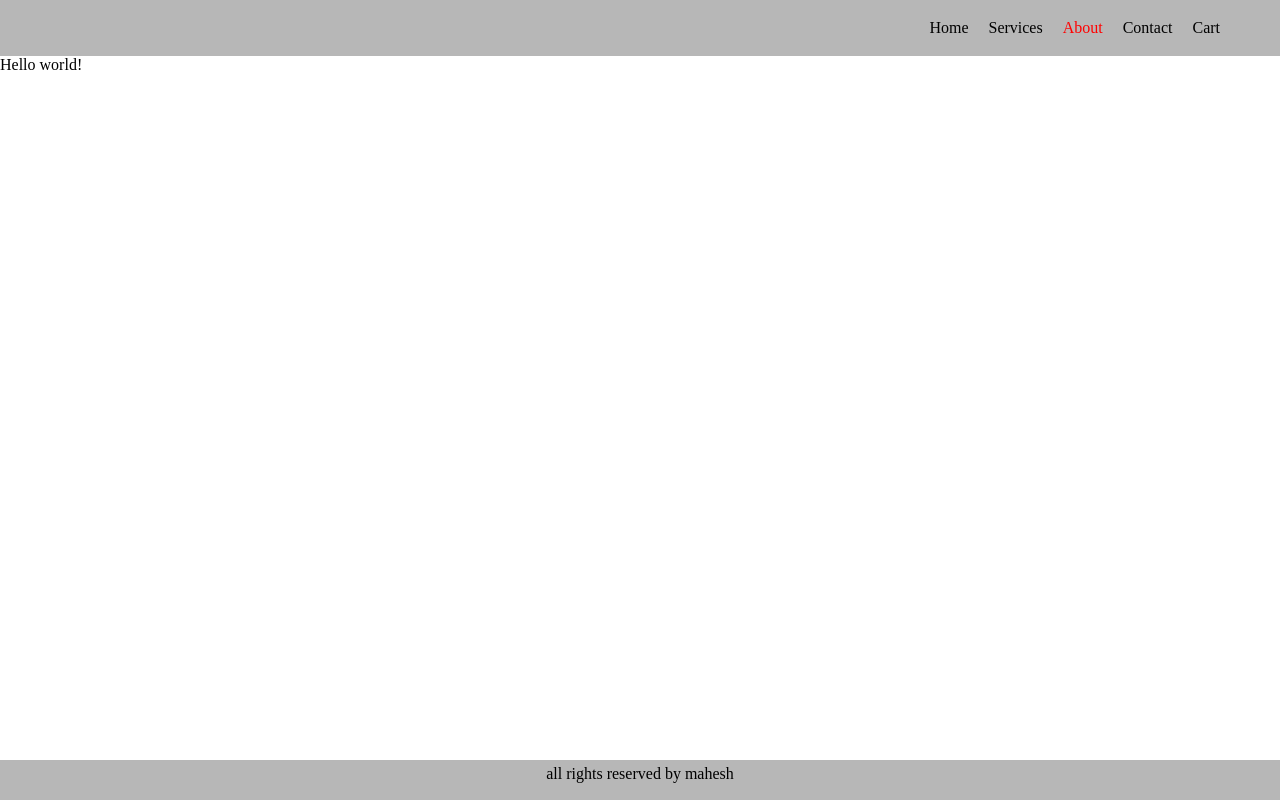
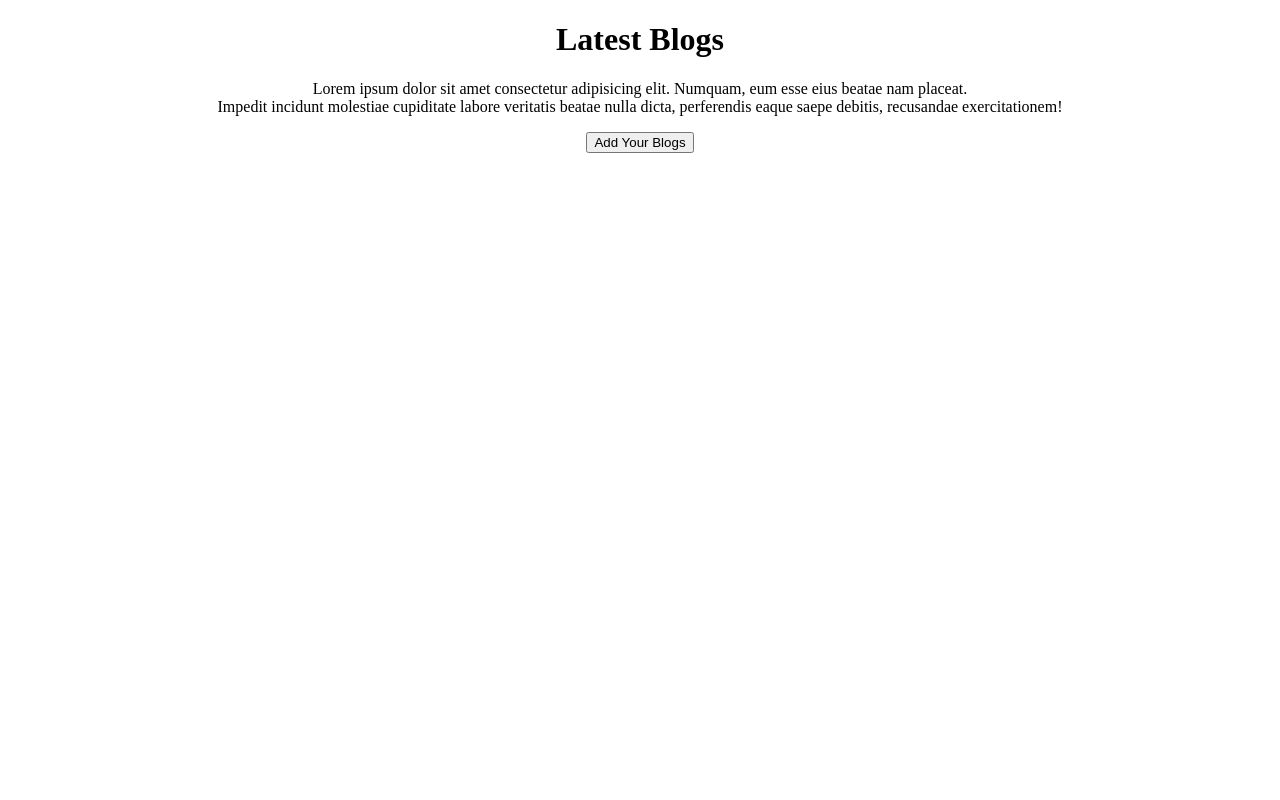
Before and after one commit to payalgupta13/icp-8.0-html-css-javascript-React-group-project-4, a React (Create React App) app: page /about in a window 1280 px wide. Built offline with nearby package versions, Linux system fonts and the light colour scheme.

Commit message:
start page

```diff
--- a/src/index.js
+++ b/src/index.js
@@ -4,6 +4,7 @@ import { BrowserRouter, Routes, Route } from 'react-router-dom';
 import App from './view/App/App';
 import Contact from './view/Contact/contact';
 import About from './view/About-us/about';
+import Blog from './view/Blog/Blog';
 import Cart from './view/cart/cart';
 import Services from './view/services/Services';
 
@@ -16,7 +17,7 @@ root.render(
     <Routes>
       <Route path="/" element={<App />} />
       <Route path="/contact" element={<Contact />} />
-      <Route path="/about" element={<About />} />
+      <Route path="/about" element={<Blog />} />
       <Route path="/Services" element={<Services />} />
       <Route path="/Cart" element={<Cart />} />
     </Routes>
--- /dev/null
+++ b/src/view/Blog/Blog.css
@@ -0,0 +1,10 @@
+.blog-page{
+    width: 100%;
+}
+.blog-container{
+   text-align: center;
+}
+.btn-container button{
+     display: block;
+     margin: 0 auto;
+}
--- /dev/null
+++ b/src/view/Blog/Blog.js
@@ -0,0 +1,20 @@
+import React from 'react'
+import "./Blog.css";
+
+function Blog() {
+  return (
+    <div>
+        <div className='blog-page'>
+             <div className='blog-container'>
+                 <h1>Latest Blogs</h1>
+                 <p>Lorem ipsum dolor sit amet consectetur adipisicing elit. Numquam, eum esse eius beatae nam placeat.<br></br>Impedit incidunt molestiae cupiditate labore veritatis beatae nulla dicta, perferendis eaque saepe debitis, recusandae exercitationem!</p>
+             </div>
+             <div className='btn-container'>
+                <button>Add Your Blogs</button>
+             </div>
+        </div>
+    </div>
+  )
+}
+
+export default Blog
```
Also changed, not shown: public/index.html (+3 -4 lines).
